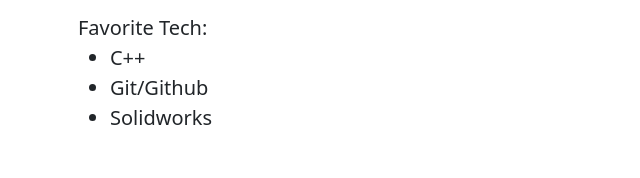
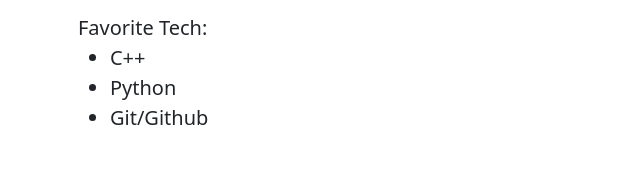
Before and after one commit to brock-eng/brock-eng.github.io, a plain HTML site: page index.html in a window 1280 px wide. Shown: the part 3747-3925 px from the top of the page, 424-1064 px from the left. Drawn offline with nearby package versions, Linux system fonts and the light colour scheme.

Commit message:
small updates

```diff
--- a/index.html
+++ b/index.html
@@ -242,8 +242,8 @@
 
           <ul class='lead'>
             <li>C++</li>
+            <li>Python</li>
             <li>Git/Github</li>
-            <li>Solidworks</li>
           </ul>
 
           <div class='mt-5'>
```
